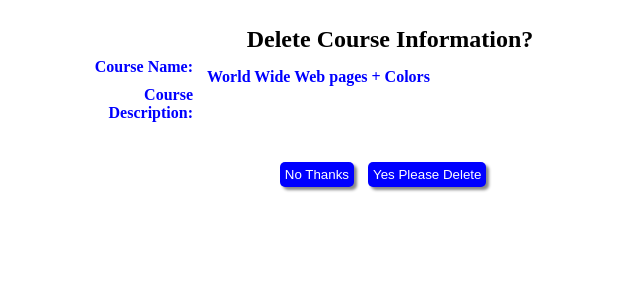
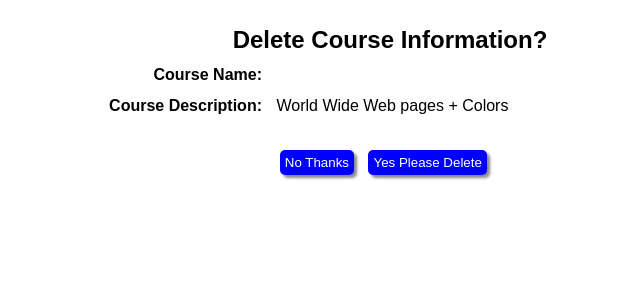
Before and after one commit to jbenammi/MVC-Courses, a CodeIgniter app: page /index.php/courses/destroy/1 in a window 1280 px wide. Shown: the top 300 px of the page, without its empty margins (250-890 px from the left). Run offline with CodeIgniter, Linux system fonts and the light colour scheme; data comes from the database, SQL or seed files in the repository; data that the repository does not hold is empty.

Commit message:
This commit added in checks for empty fields, name length being at least 15 charachters in length, updated text for the checks, updated css to adjust for the new checks. Updated method to include escapes on insert to datatable.

```diff
--- a/application/controllers/Courses.php
+++ b/application/controllers/Courses.php
@@ -18,12 +18,32 @@
     }
     //processes the adding of a new course and sending results back to course lineup page
     public function add_course(){
+        $errors = array();
+        if(empty($this->input->post('name'))) {
+            $errors['coursename'] = "Course Name cannot be blank";
+            }
+        if(strlen($this->input->post('name')) < 15) {
+            $errors['namelength'] = "Course Name must be at least 15 characters long";
+            }
+        if(empty($this->input->post('description'))) {
+            $errors['coursedescription'] = "Course Description cannot be blank";
+            }
+        if(count($errors) > 0) {
+            $errors_info['errors'] = $errors;
+            $this->load->model("Course");
+            $get_course = $this->Course->get_all_courses();
+            $this->load->view('course_lineup', ['course_info' => $get_course, 'errors' => $errors_info]);
+        // var_dump($errors_info);
+        // die();
+        }
+        else {
         $course_info['name'] = $this->input->post('name');
         $course_info['description'] = $this->input->post('description');
         $this->load->model("Course");
         $add_course = $this->Course->add_course($course_info);
         redirect('/');
         // $this->load->view('course_lineup', ['course_info' => $add_course]);
+        }
     }
     public function destroy($num){
         $this->load->model("Course");
--- a/application/models/Course.php
+++ b/application/models/Course.php
@@ -3,21 +3,18 @@
 class Course extends CI_Model {
      function get_all_courses()
      {
-        $query = "SELECT * FROM courses";
-        // var_dump($this->db->query($query)->result_array());
+        $query = "SELECT * FROM courses ORDER BY created_on DESC";
          return $this->db->query($query)->result_array();
      }
      function get_course_by_id($course_id)
      {
         $query = "SELECT * FROM courses WHERE id = '".$course_id."'";
-        // var_dump($this->db->query($query)->row_array());
-        // die();
          return $this->db->query($query)->row_array();
      }
      function add_course($course){
-         $query = "INSERT INTO Courses (name, description, created_on) VALUES ('".$course['name']."','".$course['description']."', now())";
+         $query = "INSERT INTO Courses (name, description, created_on) VALUES ('".$this->db->escape_str($course['name'])."','".$this->db->escape_str($course['description'])."', now())";
          $this->db->query($query);
-         $query2 = "SELECT * FROM courses";
+         $query2 = "SELECT * FROM courses ORDER BY created_on DESC";
          return $this->db->query($query2)->result_array();
      }
      function remove_course($id){
--- a/application/views/course_delete.php
+++ b/application/views/course_delete.php
@@ -13,14 +13,14 @@
  <body>
  	<div id="container">
  		<h2>Delete Course Information?</h2>
- 		<ul class="labels">
- 			<li>Course Name:</li>
- 			<li>Course Description:</li>
- 		</ul>
- 		<ul>
- 			<li><?= $course_info['name'] ?></li>
- 			<li><?= $course_info['description'] ?></li>
- 		</ul>
+ 		<div class="input">
+ 			<p class="label">Course Name:</p>
+ 			<p class="descriptions"><?= $course_info['name'] ?></p>
+ 		</div>
+ 		<div class="input">
+ 			<p class="label">Course Description:</p>
+ 			<p class="descriptions"><?= $course_info['description'] ?></p>
+ 		</div>
  	</div>
  	<div id="buttons">
  	<a href="/courses"><button>No Thanks</button></a>
--- a/assets/css/style.css
+++ b/assets/css/style.css
@@ -1,6 +1,7 @@
 * {
 	margin: 0%;
 	padding: 0px;
+	font-family: arial, sans-serif;
 }
 h3, h2 {
 text-align: center;
@@ -17,38 +18,52 @@
 	width: 18%;
 	margin: 2% auto;
 }
-ul {
-	width: 60%;
-	color: blue;
-	font-weight: bold;
-	display: inline-block;
-	vertical-align: top;
+.input {
+	margin: 2% 0%;
 }
 .labels {
 	width: 20%;
 	text-align: right;
+	display: inline-block;
+	vertical-align: top;
+	font-weight: bold;
 }
-ul li {
-	list-style: none;
-	padding: 5px;
+.label {
+	width: 30%;
+	text-align: right;
+	display: inline-block;
+	vertical-align: top;
+	font-weight: bold;
+}
+.descriptions {
+	width: 60%;
+	padding-left: 10px;
+	display: inline-block;
+	vertical-align: top;
 }
 input, textarea {
-	width: 100%;
+	width: 60%;
 	border-radius: 5px;
 	padding: 5px;
+	border: 1px solid #888888;
 }
 #tableinfo {
 	width: 70%;
 	margin: 0% auto;
 }
 table {
+	margin-top: 2%;
 	border-collapse: collapse;
 	width: 100%;
+	font-size: .8rem;
 }
 td, th {
 	text-align: left;
 	border: 1px solid black;
 	padding: 5px;
+}
+tr td:nth-child(2) {
+	width: 50%;
 }
 a {
 	display: inline-block;
@@ -65,3 +80,12 @@
 	border: none;
 	box-shadow: 3px 3px 3px #888888;
 }
+input.button {
+	margin: 0% auto;
+	display: block;
+}
+.warning {
+	margin-left: 20%;
+	padding: 7px;
+	color: red;
+}
```
Also changed, not shown: application/views/course_lineup.php (+28 -13 lines).
